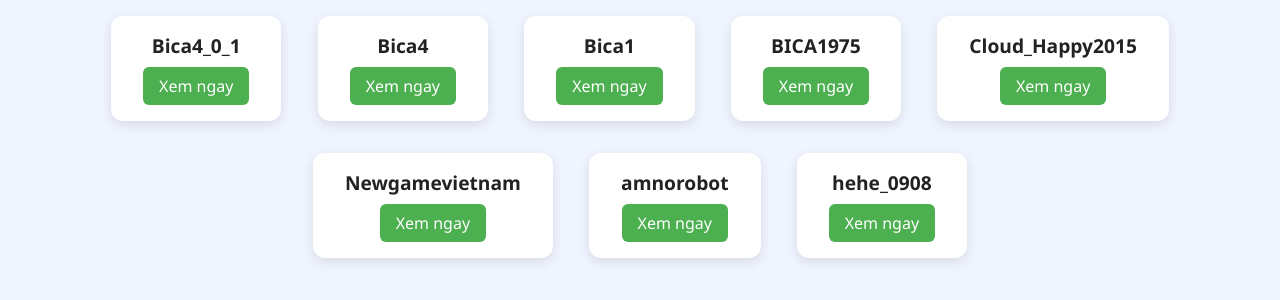
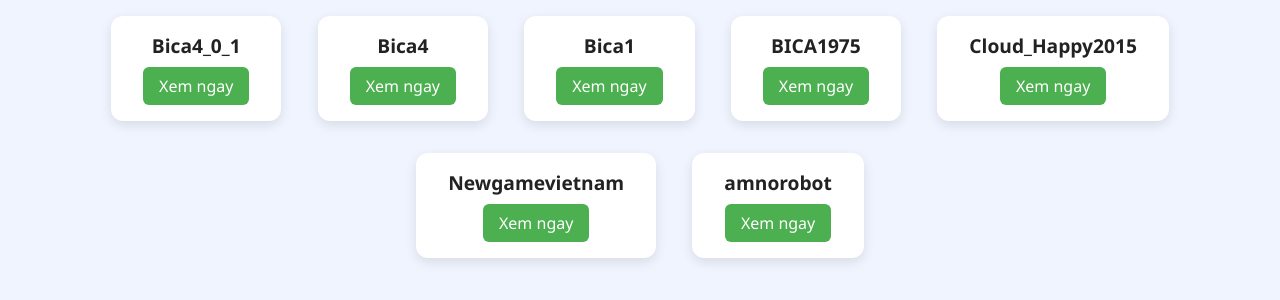
Before and after one commit to Bica3/bica, a plain HTML site: page index.html in a window 1280 px wide. Shown: the part 126-426 px from the top of the page. Drawn offline with Linux system fonts and the light colour scheme.

Commit message:
index.html

```diff
--- a/index.html
+++ b/index.html
@@ -85,10 +85,5 @@
     <a class="btn" href="https://scratch.mit.edu/users/amnorobot" target="_blank">Xem ngay</a>
   </div>
 
-  <div class="account">
-    <div class="acc-name">hehe_0908</div>
-    <a class="btn" href="https://scratch.mit.edu/users/hehe_0908" target="_blank">Xem ngay</a>
-  </div>
-
 </body>
 </html>
```
